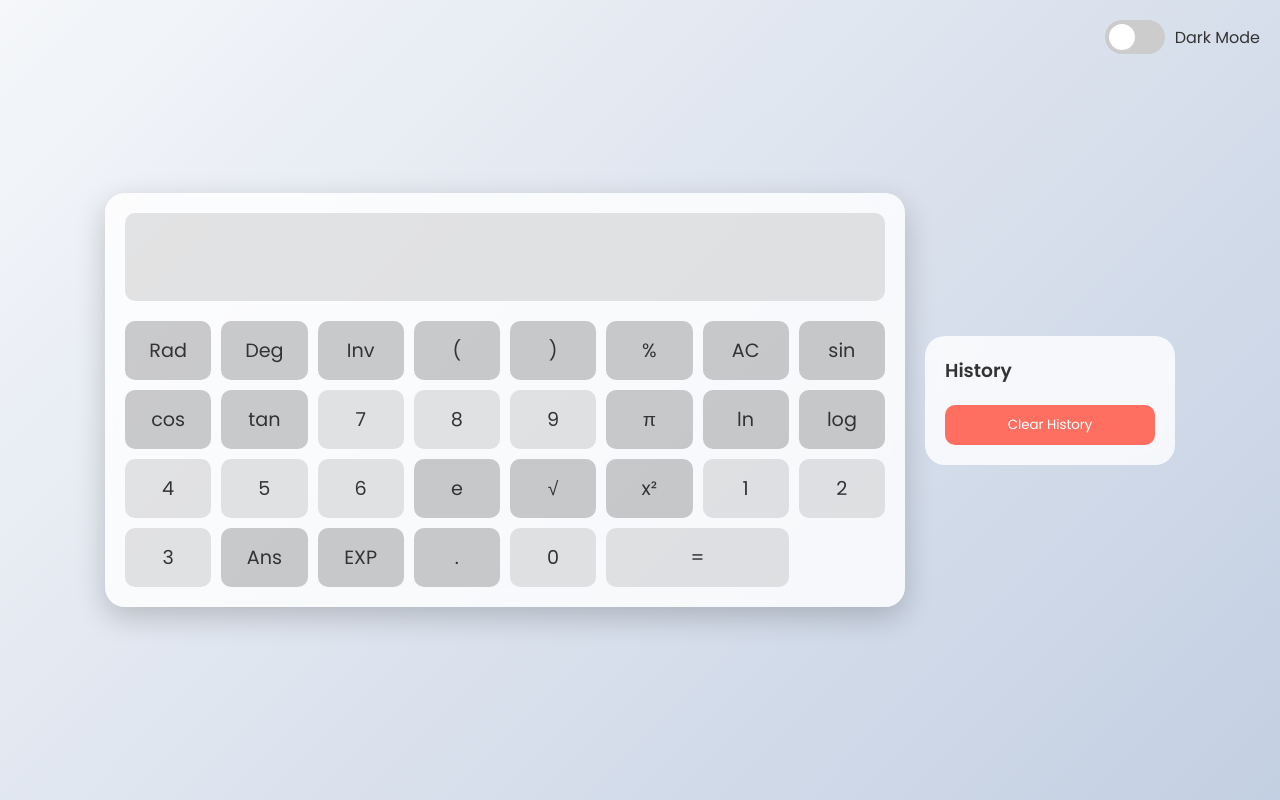
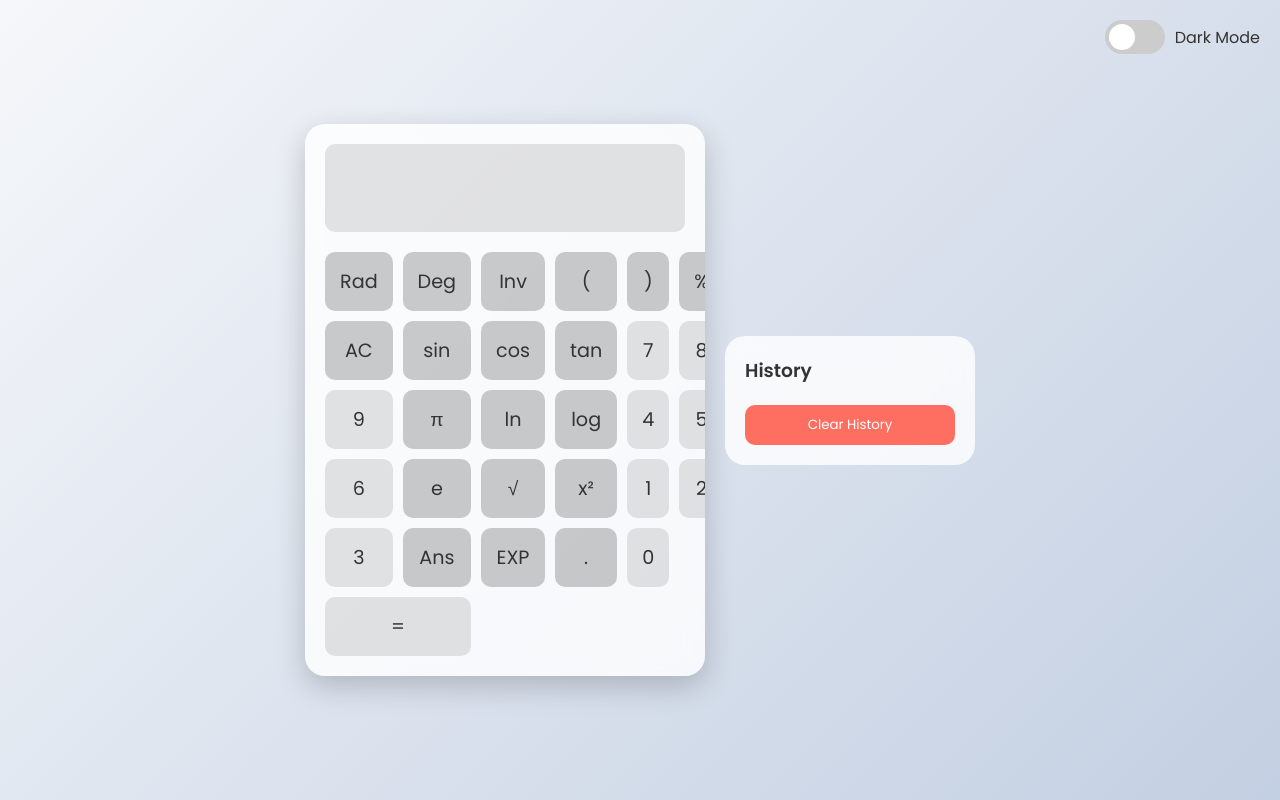
Before and after one commit to zaynshk389/calculator, a plain HTML site: page index.html in a window 1280 px wide. Drawn offline with Linux system fonts and the light colour scheme.

Commit message:
Update style.css

```diff
--- a/css/style.css
+++ b/css/style.css
@@ -92,7 +92,7 @@ body.light-mode #theme-label {
     border-radius: 20px;
     padding: 20px;
     box-shadow: 0 10px 30px rgba(0, 0, 0, 0.2);
-    width: 800px; /* Landscape width */
+    width: 400px; /* Adjusted width */
     overflow: hidden;
     transition: background 0.3s;
 }
@@ -133,7 +133,7 @@ body.light-mode #result {
 /* Buttons */
 .buttons {
     display: grid;
-    grid-template-columns: repeat(8, 1fr); /* 8 columns for landscape */
+    grid-template-columns: repeat(6, 1fr); /* 6 columns for the new layout */
     gap: 10px;
 }
 
```
